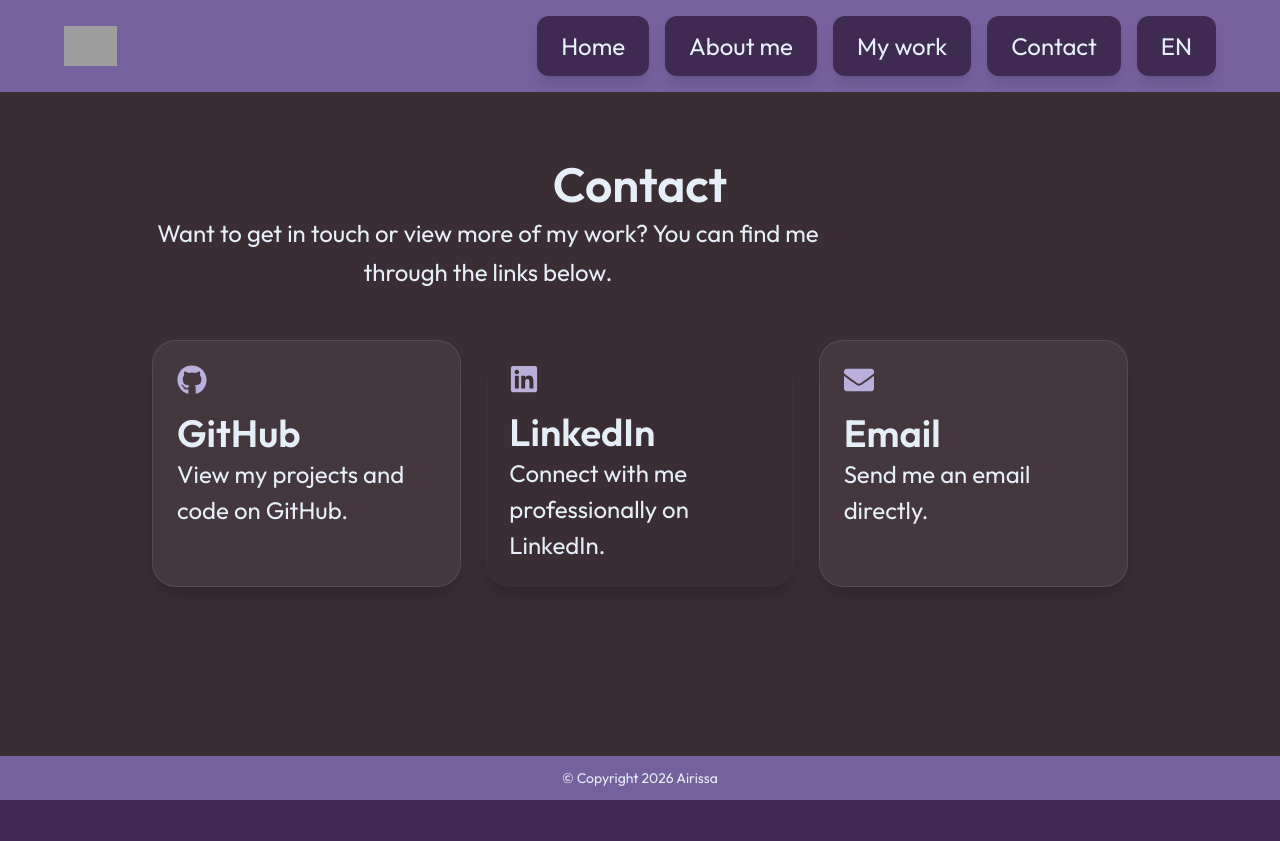
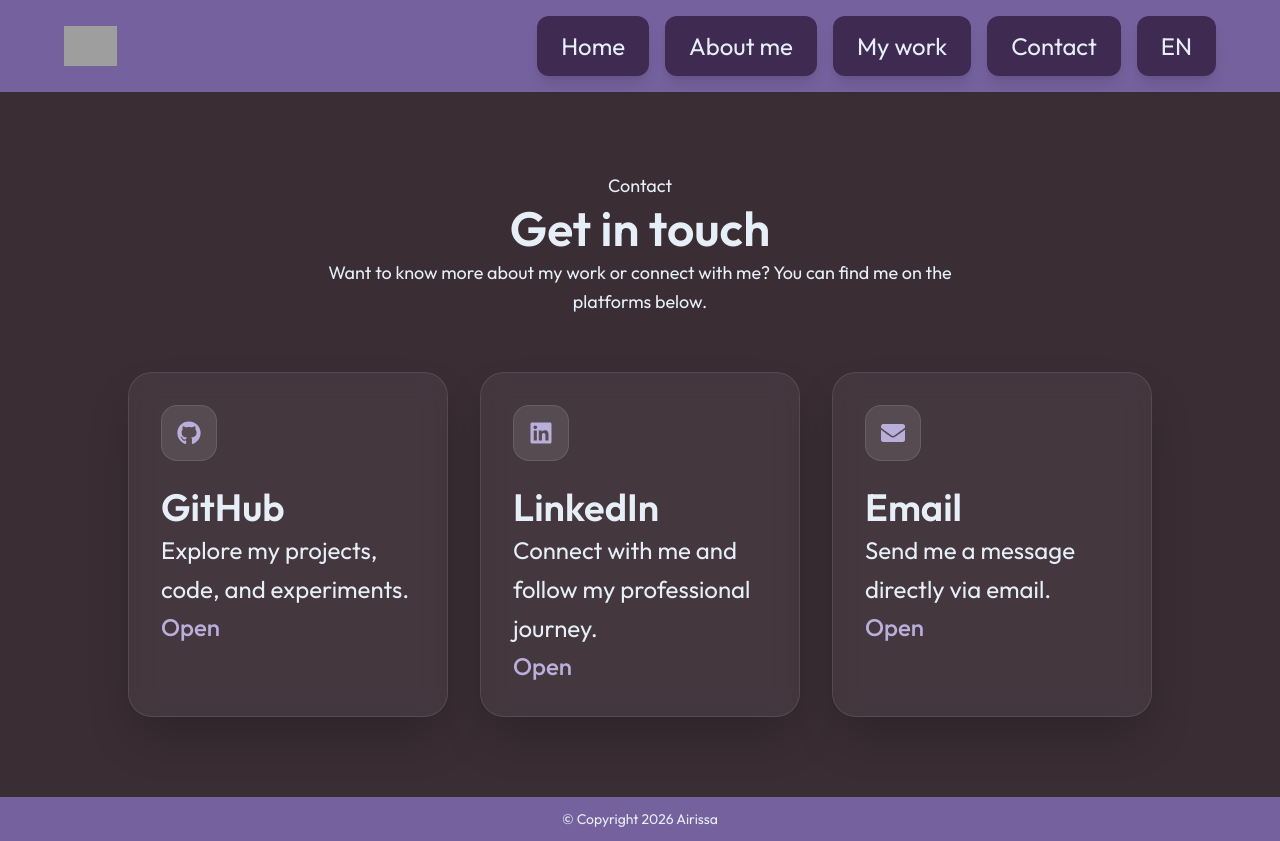
Before and after one commit to AngryPapayah/airissa-portfolio, a React (Vite) app: page /contact in a window 1280 px wide. Before the commit the page ends 800 px from the top, so only its background shows below. Built offline with nearby package versions, Linux system fonts and the light colour scheme; grey boxes are pictures that could not be loaded.

Commit message:
Portfolio af!

```diff
--- a/src/pages/Contact.jsx
+++ b/src/pages/Contact.jsx
@@ -8,66 +8,88 @@ function Contact() {
         {
             name: "GitHub",
             url: "https://github.com/AngryPapayah",
-            icon: <FaGithub className="text-3xl"/>,
+            icon: <FaGithub className="text-2xl"/>,
             description:
                 language === "EN"
-                    ? "View my projects and code on GitHub."
-                    : "Bekijk mijn projecten en code op GitHub.",
-            style: "bg-white/5 border border-white/10 hover:bg-white/10"
+                    ? "Explore my projects, code, and experiments."
+                    : "Bekijk mijn projecten, code en experimenten.",
+            accent: "from-white/10 to-white/5"
         },
         {
             name: "LinkedIn",
             url: "https://www.linkedin.com/in/airissa-vermond-1530261b9/",
-            icon: <FaLinkedin className="text-3xl"/>,
+            icon: <FaLinkedin className="text-2xl"/>,
             description:
                 language === "EN"
-                    ? "Connect with me professionally on LinkedIn."
-                    : "Connect met mij professioneel op LinkedIn.",
-            style: "bg-accent text-primary-content hover:opacity-80"
+                    ? "Connect with me and follow my professional journey."
+                    : "Connect met mij en volg mijn professionele ontwikkeling.",
+            accent: "from-accent/30 to-accent/10"
         },
         {
             name: language === "EN" ? "Email" : "E-mail",
             url: "mailto:airissavermo@hotmail.com",
-            icon: <FaEnvelope className="text-3xl"/>,
+            icon: <FaEnvelope className="text-2xl"/>,
             description:
                 language === "EN"
-                    ? "Send me an email directly."
-                    : "Stuur mij direct een e-mail.",
-            style: "bg-white/5 border border-white/10 hover:bg-white/10"
+                    ? "Send me a message directly via email."
+                    : "Stuur mij direct een bericht via e-mail.",
+            accent: "from-white/10 to-white/5"
         }
     ];
 
     const text = {
-        title: "Contact",
+        subtitle: language === "EN" ? "Contact" : "Contact",
+        title: language === "EN" ? "Get in touch" : "Neem contact op",
         description:
             language === "EN"
-                ? "Want to get in touch or view more of my work? You can find me through the links below."
-                : "Wil je contact opnemen of meer van mijn werk bekijken? Je kunt me vinden via de links hieronder."
+                ? "Want to know more about my work or connect with me? You can find me on the platforms below."
+                : "Wil je meer weten over mijn werk of met mij in contact komen? Je kunt mij vinden via de onderstaande platforms."
     };
 
     return (
-        <section className="max-w-5xl mx-auto px-6 py-16">
-            <div className="text-center mb-12">
-                <h1 className="text-5xl font-bold mb-4">{text.title}</h1>
-                <p className="text-white/70 leading-relaxed max-w-2xl mx-auto">
+        <section className="max-w-6xl mx-auto px-6 py-20">
+            <div className="text-center max-w-2xl mx-auto mb-14">
+                <p className="text-accent text-lg mb-3">{text.subtitle}</p>
+                <h1 className="text-4xl sm:text-5xl md:text-6xl font-bold mb-5">
+                    {text.title}
+                </h1>
+                <p className="text-white/70 leading-relaxed text-base md:text-lg">
                     {text.description}
                 </p>
             </div>
 
-            <div className="grid sm:grid-cols-2 lg:grid-cols-3 gap-6">
+            <div className="grid md:grid-cols-3 gap-8 max-w-5xl mx-auto">
                 {contactLinks.map((link) => (
                     <a
                         key={link.name}
                         href={link.url}
                         target={link.url.startsWith("http") ? "_blank" : undefined}
                         rel={link.url.startsWith("http") ? "noopener noreferrer" : undefined}
-                        className={`rounded-3xl p-6 transition duration-300 hover:scale-105 shadow-xl ${link.style}`}
+                        className="group relative overflow-hidden rounded-3xl border border-white/10 bg-white/5 p-8 backdrop-blur-md shadow-2xl transition duration-300 hover:-translate-y-2 hover:border-accent/30"
                     >
-                        <div className="mb-4">{link.icon}</div>
-                        <h2 className="text-2xl font-semibold mb-3">{link.name}</h2>
-                        <p className={`${link.name === "LinkedIn" ? "text-primary-content/80" : "text-white/70"}`}>
-                            {link.description}
-                        </p>
+                        <div
+                            className={`absolute inset-0 bg-gradient-to-br ${link.accent} opacity-0 transition duration-300 group-hover:opacity-100`}
+                        />
+
+                        <div className="relative z-10">
+                            <div
+                                className="w-14 h-14 rounded-2xl bg-white/10 border border-white/10 flex items-center justify-center mb-6 group-hover:scale-110 transition duration-300">
+                                {link.icon}
+                            </div>
+
+                            <h2 className="text-2xl font-semibold mb-3">
+                                {link.name}
+                            </h2>
+
+                            <p className="text-white/70 leading-relaxed mb-6">
+                                {link.description}
+                            </p>
+
+                            <span
+                                className="inline-flex items-center text-accent font-medium group-hover:translate-x-1 transition duration-300">
+                                {language === "EN" ? "Open" : "Openen"}
+                            </span>
+                        </div>
                     </a>
                 ))}
             </div>
```
